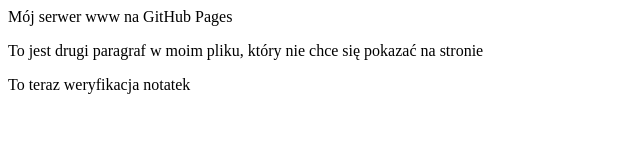
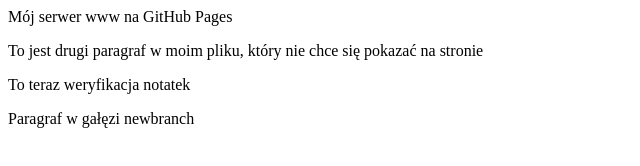
Before and after one commit to wiemka/wiemka.github.io, a plain HTML site: page index.html in a window 1280 px wide. Shown: the whole page, without its empty margins (0-640 px from the left). Drawn offline with Linux system fonts and the light colour scheme.

Commit message:
zmiany w galezi newbranch

```diff
--- a/index.html
+++ b/index.html
@@ -1,3 +1,6 @@
 <p>Mój serwer www na GitHub Pages</p>
 <p>To jest drugi paragraf w moim pliku, który nie chce się pokazać na stronie</p>
 <p>To teraz weryfikacja notatek</p>
+
+
+<p>Paragraf w gałęzi newbranch</p>
```
